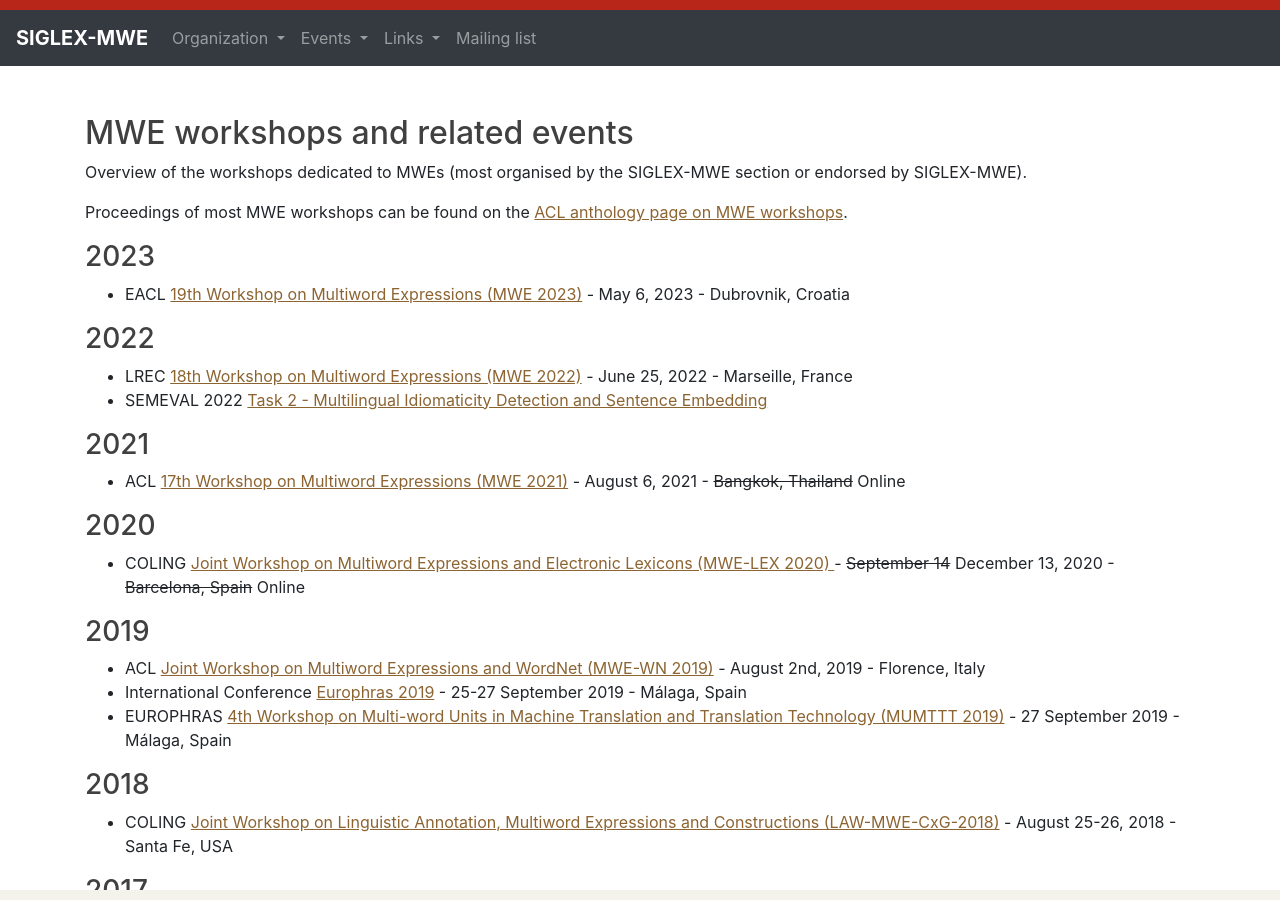
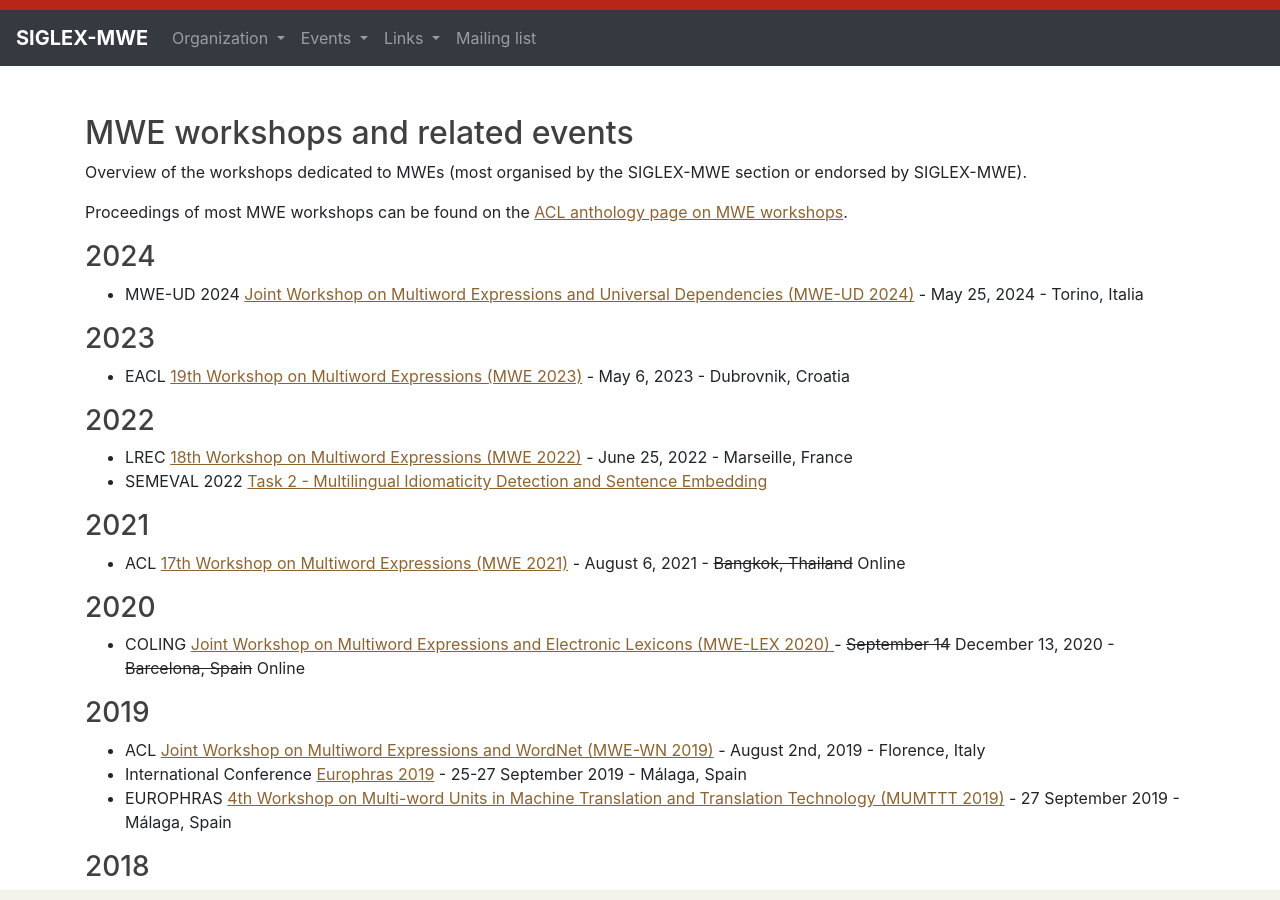
Before and after one commit to multiword/multiword.github.io, a Jekyll site: the page built from events/previousevents.md, in a window 1280 px wide and 900 px high. Built offline with Jekyll 4.4.1, drawn with Linux system fonts in a browser that asks for light colours.

Commit message:
added mwe-ud 2024 info

```diff
--- a/events/previousevents.md
+++ b/events/previousevents.md
@@ -8,6 +8,10 @@ layout: default
 Overview of the workshops dedicated to MWEs (most organised by the SIGLEX-MWE section or endorsed by SIGLEX-MWE).
 
 Proceedings of most MWE workshops can be found on the [ACL anthology page on MWE workshops](https://www.aclweb.org/anthology/venues/mwe/).
+
+### 2024
+
+* MWE-UD 2024 [Joint Workshop on Multiword Expressions and Universal Dependencies (MWE-UD 2024)](../mweud2024) - May 25, 2024 - Torino, Italia
 
 ### 2023
 
```
